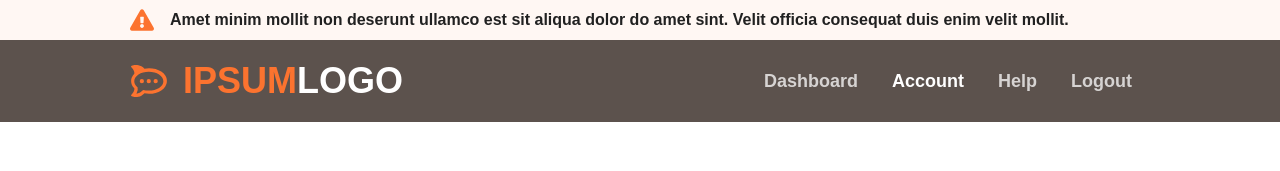
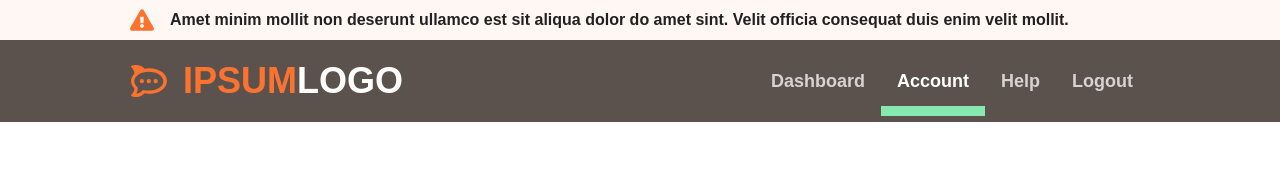
Before and after one commit to abrshdir/vue-uehvvj, a Vue app: page / in a window 1280 px wide. Shown: the top 171 px of the page. Built offline with nearby package versions, Linux system fonts and the light colour scheme; a web font is replaced by a local one.

Commit message:
added bar under active link

```diff
--- a/src/components/NavLinks.vue
+++ b/src/components/NavLinks.vue
@@ -1,17 +1,17 @@
 <template>
         <ul class="nav-links">
-            <li>
+            <a data-ref="#Dashboard">
                 Dashboard
-            </li>
-            <li class="active">
+            </a>
+            <a class="active" data-href="#account">
                 Account
-            </li>
-            <li>
+            </a>
+            <a data-href="#help">
                 Help
-            </li>
-            <li v-show="logout">
+            </a>
+            <a data-href="#logout" v-show="logout">
                 Logout
-            </li>
+            </a>
         </ul>
 </template>
 
--- a/src/styles/scss/header.scss
+++ b/src/styles/scss/header.scss
@@ -8,9 +8,11 @@ $caption-min-height: 5vh;
   height: $header-height;
   background-color: #5C524D;
   padding: 0 130px;
+
   .logo {
     display: flex;
     align-items: center;
+
     span {
       float: right;
       font-size: 36px;
@@ -20,12 +22,15 @@ $caption-min-height: 5vh;
       text-align: center;
     }
   }
+
   .bars {
     display: none;
   }
+
   .logout {
     display: none;
   }
+
   @media (max-width: 768px) {
     padding: 0 30px;
     display: flex;
@@ -36,6 +41,7 @@ $caption-min-height: 5vh;
     }
     .logo {
       font-size: 24px;
+
       span {
         font-size: 24px;
         font-weight: 800;
@@ -47,14 +53,15 @@ $caption-min-height: 5vh;
       display: block;
       font-size: 24px;
     }
-    .desktopMenu{
+    .desktopMenu {
       display: none;
     }
-    .mobileMenu{
+    .mobileMenu {
       display: block;
     }
   }
 }
+
 .caption {
   padding: 0 130px;
   height: $caption-height;
@@ -62,91 +69,65 @@ $caption-min-height: 5vh;
   display: flex;
   align-items: center;
   font-weight: bold;
+
   span {
     font-size: 16px;
     color: #212121;
   }
 }
 
-.nav-links {
-  list-style: none;
-  margin: 0;
-  padding: 0;
-  width: 100%;
-  height: 100%;
-  display: flex;
-  flex-direction: column;
-  justify-content: center;
-  align-items: center;
-  float: right;
-}
+//.nav-links {
+//  list-style: none;
+//  margin: 0;
+//  padding: 0;
+//  width: 100%;
+//  height: 100%;
+//  display: flex;
+//  flex-direction: column;
+//  justify-content: center;
+//  align-items: center;
+//  float: right;
+//}
+//
+//.nav-links a {
+//  margin: 1rem;
+//  color: #FFFFFF;
+//  border-bottom: 3px solid transparent;
+//}
+//
+//.nav-links a {
+//  border: 1px solid transparent;
+//  color: #FFFFFF;
+//  text-decoration: none;
+//  //padding: 0.5rem;
+//  opacity: 0.75;
+//  font-weight: bold;
+//  font-size: 18px;
+//}
+//
+//.nav-links a:hover,
+//.nav-links .active {
+//  color: #FFFFFF;
+//  opacity: 1;
+//  border-bottom: 3px solid red;
+//}
+//
+//
+//@media (min-width: 768px) {
+//  .nav-links {
+//    flex-direction: row;
+//  }
+//  .nav-links a {
+//    margin: 0 0.5rem;
+//  }
+//  .nav-links a {
+//    color: white;
+//    text-decoration: none;
+//  }
+//}
 
-.nav-links li {
-  margin: 1rem;
-  color: #FFFFFF
-}
-
-.nav-links li {
-  border: 1px solid transparent;
-  color: #FFFFFF;
-  text-decoration: none;
-  padding: 0.5rem;
-  opacity: 0.75;
-  font-weight: bold;
-  font-size: 18px;
-}
-
-.nav-links li:hover,
-.nav-links li:active,
-.nav-links li.active {
-  color: #FFFFFF;
-  opacity: 1;
-}
-
-.nav-links button {
-  cursor: pointer;
-  border: 1px solid #292929;
-  color: #292929;
-  background: transparent;
-  padding: 0.5rem;
-  font: inherit;
-}
-
-.nav-links button:focus {
-  outline: none;
-}
-
-.nav-links button:hover,
-.nav-links button:active {
-  background: #292929;
-  color: white;
-}
-
-@media (min-width: 768px) {
-  .nav-links {
-    flex-direction: row;
-  }
-  .nav-links li {
-    margin: 0 0.5rem;
-  }
-  .nav-links li {
-    color: white;
-    text-decoration: none;
-  }
-  .nav-links button {
-    border: 1px solid white;
-    color: white;
-    background: transparent;
-  }
-  .nav-links button:hover,
-  .nav-links button:active {
-    background: #f8df00;
-    color: #292929;
-  }
-}
-
-@media (max-width: 769px) {
-  .caption{
+@media (max-width: 768px) {
+  .caption {
     padding: 20px 30px;
     height: 8vh;
     background-color: #FFF7F3;
@@ -163,35 +144,76 @@ $caption-min-height: 5vh;
     position: absolute;
     width: 100vw;
     height: 100vh;
+    //margin-left: auto;
+    //margin-right: auto;
+    //left: 0;
+    //right: 0;
     top: 225px;
     left: 0;
     background-color: #5C524D;
     overflow: scroll;
     //height: 100vh;
     z-index: 1000;
+
     .nav-links {
       display: flex;
       align-items: start;
       justify-content: start;
       flex-direction: column;
+      width: 100%;
     }
-  }
-  .nav-links{
-    float: none;
+
+    .nav-links a.active {
+      border-bottom: 2px solid #86EAAE;
+      width: 75%;
+      display: flex;
+    }
   }
 }
 
 @media (max-width: 415px) {
-    .mobileMenu{
-      top: 165px;
-    }
+  .mobileMenu {
+    top: 165px;
+  }
 }
 
 @media (min-width: 768px) {
-  .desktopMenu{
-    display: block;
+  .desktopMenu {
+    display: flex;
+    align-items: self-start;
   }
-  .mobileMenu{
+  .mobileMenu {
     display: none;
   }
 }
+
+
+.nav-links {
+  overflow: hidden;
+  //background-color: #f1f1f1;
+}
+
+.nav-links a {
+  border-bottom: 3px solid transparent;
+  float: left;
+  display: block;
+  text-align: center;
+  padding: 14px 16px;
+  text-decoration: none;
+  color: #FFFFFF;
+  opacity: 0.75;
+  font-weight: bold;
+  font-size: 18px;
+}
+
+.nav-links a:hover {
+  border-bottom: 10px solid #86EAAE;
+  color: #FFFFFF;
+  opacity: 1;
+}
+
+.nav-links a.active {
+  border-bottom: 10px solid #86EAAE;
+  color: #FFFFFF;
+  opacity: 1;
+}
```
